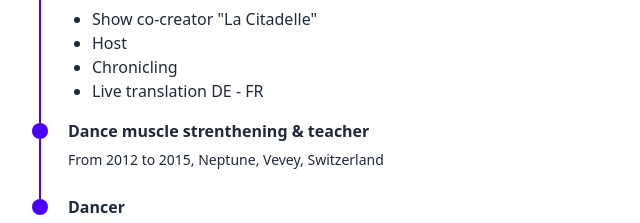
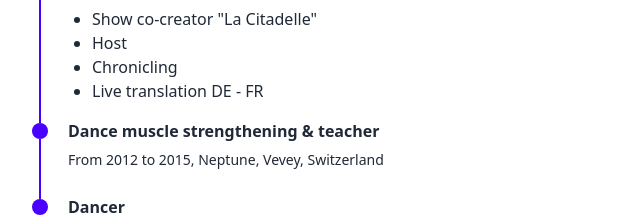
Before and after one commit to YoYoJaneiro/YoyoJaneiro.github.io, an Astro site: page /cv in a window 1280 px wide. Shown: the part 2661-2884 px from the top of the page, 334-974 px from the left. Built offline with nearby package versions, Linux system fonts and the light colour scheme; Astro itself is replaced by a stand-in of ours.

Commit message:
modification

```diff
--- a/src/pages/cv.astro
+++ b/src/pages/cv.astro
@@ -188,7 +188,7 @@ import TimeLineElement from "../components/cv/TimeLine.astro";
       </TimeLineElement>
 
       <TimeLineElement
-      title="Dance muscle strenthening & teacher"
+      title="Dance muscle strengthening & teacher"
       subtitle="From 2012 to 2015, Neptune, Vevey, Switzerland"
     >
     </TimeLineElement>
```
